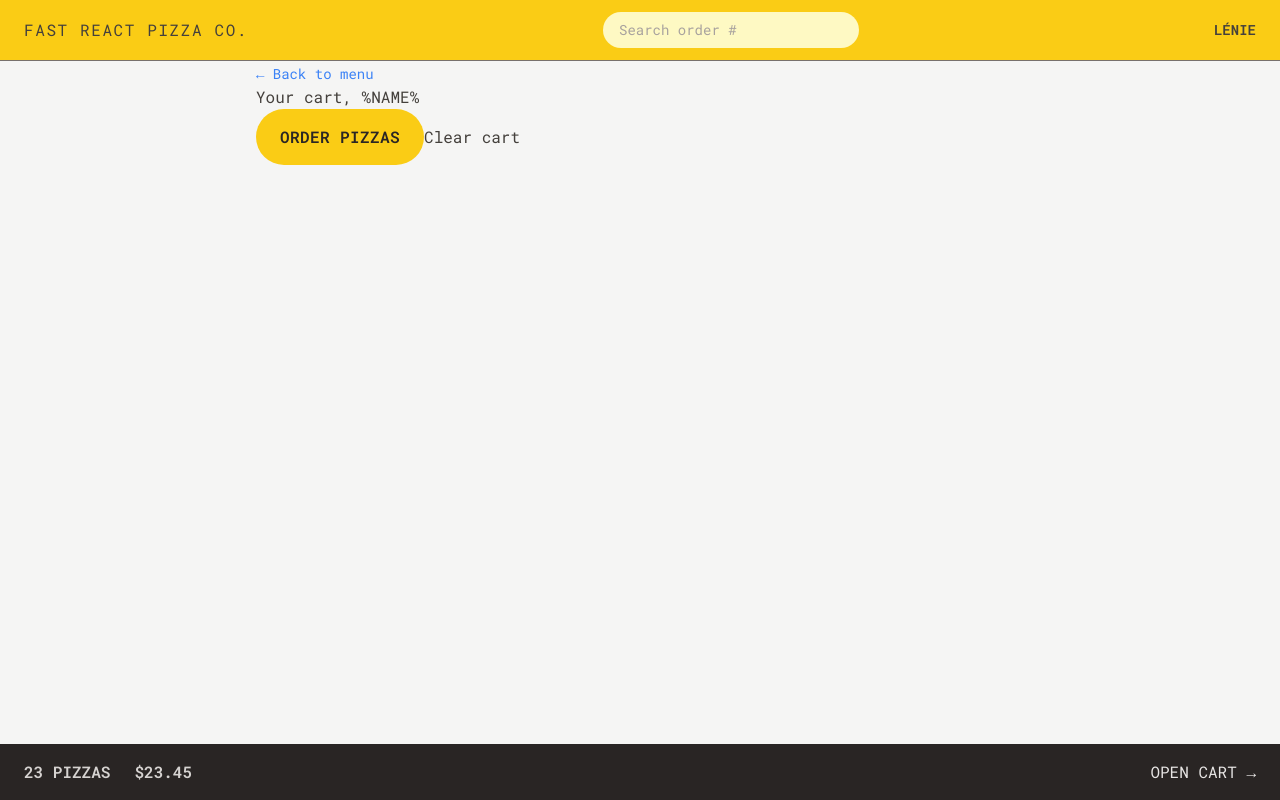
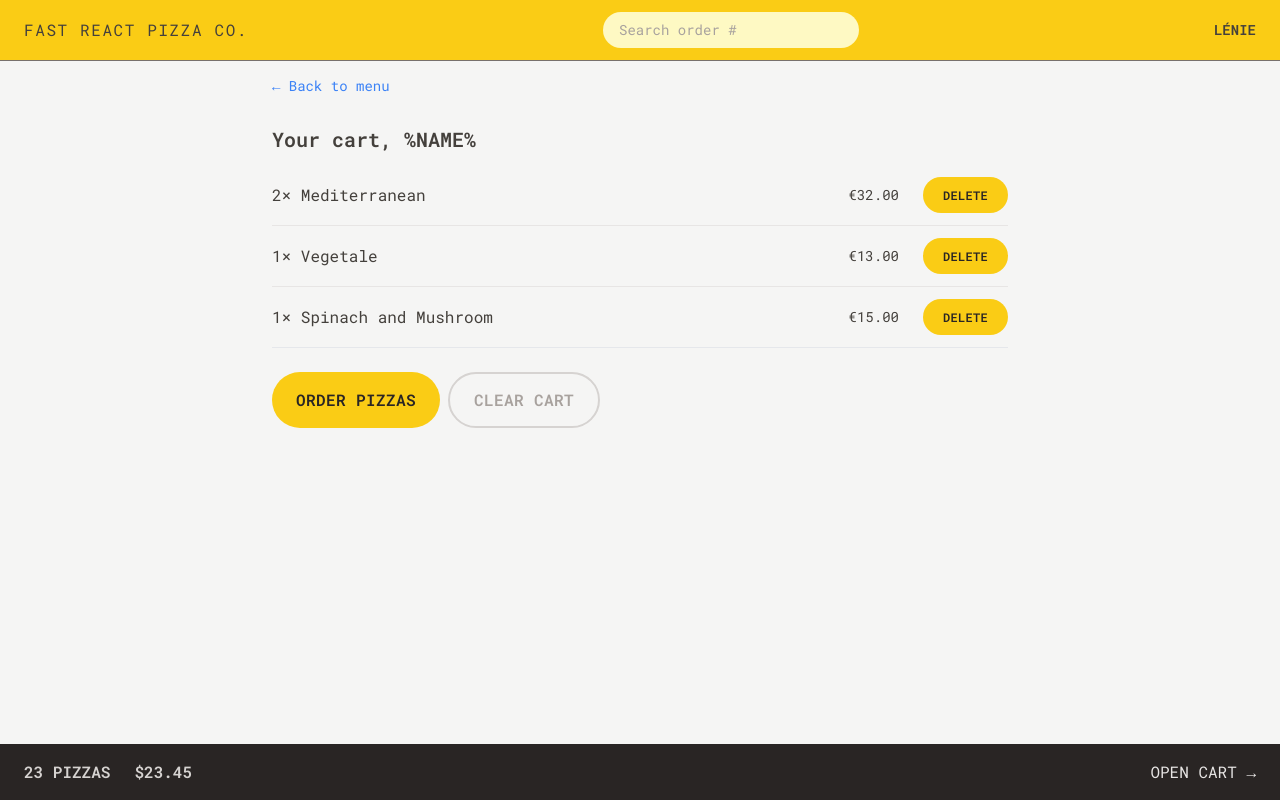
Before and after one commit to lenienguyen/fast-react-pizza, a React (Vite) app: page /cart in a window 1280 px wide. Built offline with nearby package versions, Linux system fonts and the light colour scheme.

Commit message:
feat(styling): cart

```diff
--- a/src/features/cart/Cart.jsx
+++ b/src/features/cart/Cart.jsx
@@ -1,6 +1,7 @@
 import { Link } from 'react-router-dom';
 import LinkButton from '../../ui/LinkButton';
 import Button from '../../ui/Button';
+import CartItem from './CartItem';
 
 const fakeCart = [
   {
@@ -30,16 +31,22 @@
   const cart = fakeCart;
 
   return (
-    <div>
+    <div className="px-4 py-3">
       <LinkButton to="/menu">&larr; Back to menu</LinkButton>
 
-      <h2>Your cart, %NAME%</h2>
+      <h2 className="mt-7 text-xl font-semibold">Your cart, %NAME%</h2>
 
-      <div>
+      <ul className="mt-3 divide-y divide-stone-200 border-b">
+        {cart.map((item) => (
+          <CartItem key={item.key} item={item} />
+        ))}
+      </ul>
+
+      <div className="mt-6 space-x-2">
         <Button to="/order/new" type="primary">
           Order pizzas
         </Button>
-        <button>Clear cart</button>
+        <Button type="secondary">Clear cart</Button>
       </div>
     </div>
   );
--- a/src/features/cart/CartItem.jsx
+++ b/src/features/cart/CartItem.jsx
@@ -1,13 +1,17 @@
+import Button from '../../ui/Button';
+import { formatCurrency } from '../../utils/helpers';
+
 const CartItem = ({ item }) => {
   const { pizzaId, name, quantity, totalPrice } = item;
 
   return (
-    <li>
-      <p>
+    <li className="py-3 sm:flex sm:items-center sm:justify-between">
+      <p className="mb-1 sm:mb-0">
         {quantity}&times; {name}
       </p>
-      <div>
-        <p>{formatCurrency(totalPrice)}</p>
+      <div className="flex items-center justify-between sm:gap-6">
+        <p className="fond-bold text-sm">{formatCurrency(totalPrice)}</p>
+        <Button type="small">Delete</Button>
       </div>
     </li>
   );
--- a/src/ui/Button.jsx
+++ b/src/ui/Button.jsx
@@ -5,8 +5,10 @@
     'inline-block rounded-full bg-yellow-400  font-semibold uppercase tracking-wide text-stone-800 transition-colors duration-300 hover:bg-yellow-300 focus:bg-yellow-300 focus:outline-none focus:ring focus:ring-yellow-300 focus:ring-offset-2 disabled:cursor-not-allowed';
 
   const styles = {
-    primary: base + 'px-4 py-3 md:px-6 md:py-4',
-    small: base + 'px-4 py-2 md:px-5 md:py-2.5 text-xs',
+    primary: base + ' px-4 py-3 md:px-6 md:py-4',
+    small: base + ' px-4 py-2 md:px-5 md:py-2.5 text-xs',
+    secondary:
+      'inline-block rounded-full border-2 border-stone-300 font-semibold uppercase tracking-wide text-stone-400 transition-colors duration-300 hover:bg-stone-300 hover:text-stone-800 focus:bg-stone-300 focus:text-stone-800 focus:outline-none focus:ring focus:ring-stone-200 focus:ring-offset-2 disabled:cursor-not-allowed px-4 py-2.5 md:px-6 md:py-3.5',
   };
 
   if (to)
```
